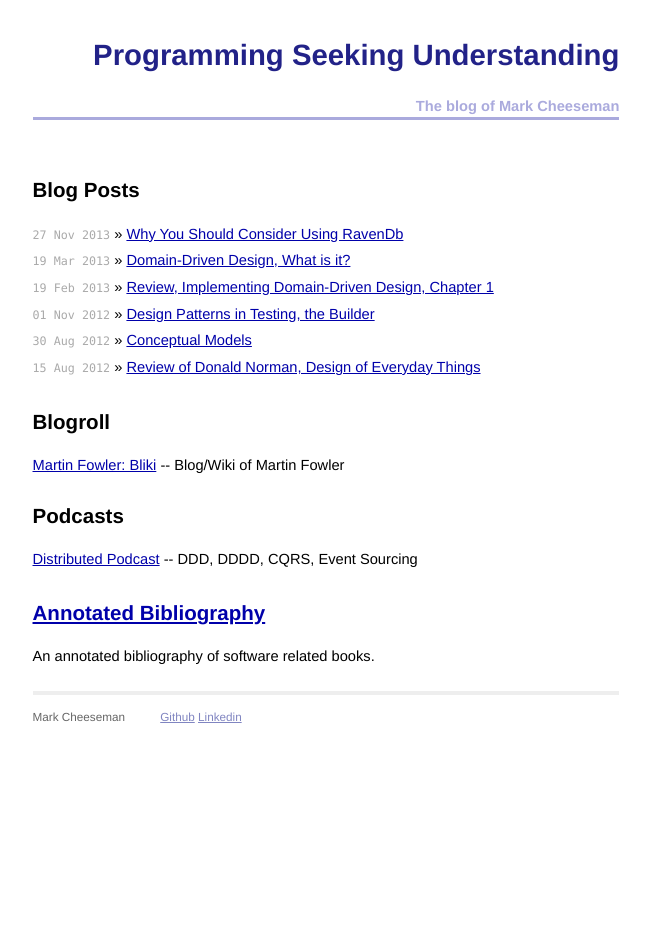
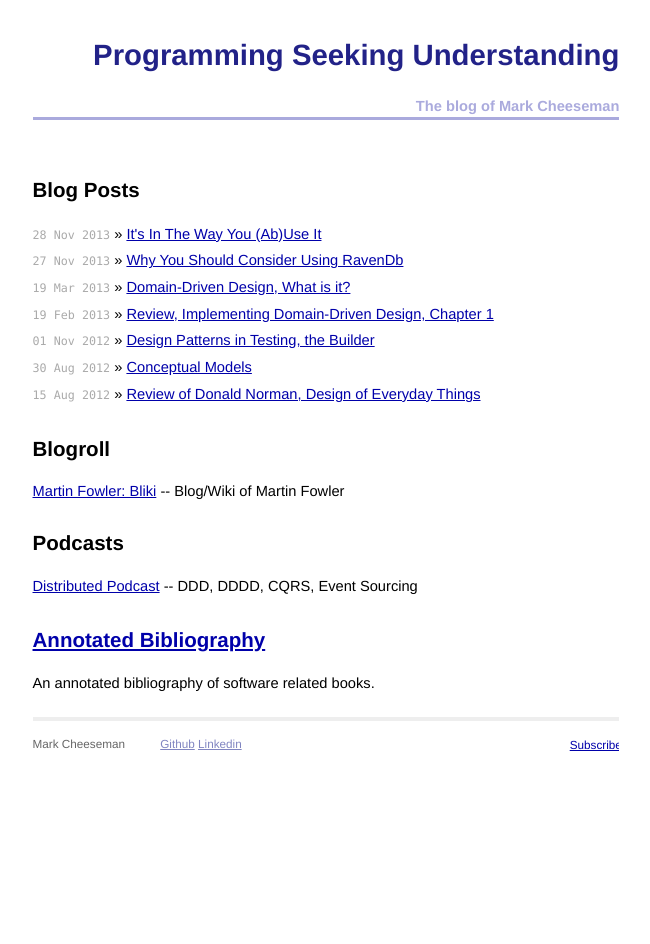
Before and after one commit to hombredequeso/hombredequeso.github.com, a Jekyll site: the page built from index.html, in a window 1280 px wide. Shown: the whole page, without its empty margins (314-964 px from the left). Built offline with Jekyll 4.4.1, drawn with Linux system fonts in a browser that asks for light colours; Markdown is read by kramdown in place of the engine named in the settings; some of the changed lines change nothing that is shown.

Commit message:
Add the way you abuse it post

```diff
--- a/_layouts/default.html
+++ b/_layouts/default.html
@@ -34,7 +34,7 @@
 <div class="site">
   <div class="title">
     <a href="/">Programming Seeking Understanding</a>
-	  <div class="subtitle">The blog of Mark Cheeseman</div>
+    <div class="subtitle">The blog of Mark Cheeseman</div>
   </div>
 
   {{ content }}
@@ -48,9 +48,11 @@
     <div class="contact">
       <p>
         <a href="http://github.com/hombredequeso/">Github</a>
-			  <a href="http://au.linkedin.com/in/mcheeseman">Linkedin</a><br/>
+	<a href="http://au.linkedin.com/in/mcheeseman">Linkedin</a>
+	<br/>
       </p>
     </div>
+	<a class="rss" href="http://hombredequeso.id.au/atom.xml">Subscribe</a>
   </div>
 </div>
 
--- /dev/null
+++ b/_posts/2013-11-28-how-you-abuse-it.md
@@ -0,0 +1,60 @@
+---
+layout: post
+title: It's In The Way You (Ab)Use It
+---
+
+#{{ page.title }}#
+  **(Otherwise Known As: If You Build A Cache, You Will Get A Cache)**
+
+<p class="meta">28 November 2013</p>
+
+
+Databases can be used and abused. It’s nice to use them as intended, but can be quite fun to abuse them too, if you know what you are doing.
+For example, if I create a table in a relational database that looks like this:
+{% highlight sql %}
+CREATE TABLE [dbo].[KeyValue](
+	[Id] [int] NOT NULL,
+	[SerializedData] [nvarchar](255) NOT NULL
+) ON [PRIMARY]
+{% endhighlight %}
+And write code like this:
+{% highlight csharp %}
+class Invoice
+{
+	public int Id {get; set;}
+	public int CustomerId {get; set;}
+	public int ItemId {get; set;}
+	public DateTime Date {get; set;}
+	public string Description {get; set;}
+}
+
+{
+	...
+	Invoice invoice = new Invoice(){
+		CustomerId = customer.Id,
+		ItemId = item.Id,
+		Date = Datetime.Now,
+		Description = “Test Invoice”;
+		SaveSerializedInvoiceInKeyValueTable(invoice);
+}
+{% endhighlight %}
+Aside from having some very average code I am not going to be able to take advantage of the natural features in a relational database. Searching will be, well, problematic, and joining between tables — its just not going to happen. Nothing stops me using the database in this way, but really, if I want a key-value database I may well be better off using a key-value database like Riak or Redis.
+
+The moral of this little illustration is, of course, that whatever the type of database being used, if you build a key-value store, you will end up with something that looks and behaves like a key-value store. If you build a cache, you will get a cache.
+
+What is less clear is that while this may happen by deliberate design, it may also happen unintentionally, simply because the database is not being used as its design intended.
+
+To help understand how document databases are typically intended to be used, a comparison between key-value databases and document databases may be useful. Both types are databases can be broadly classes together as aggregate based databases (Here, I am drawing on terminology from Sadalage and Fowler's book [NoSQL Distilled][NoSQLDistilled]. This means that both types of databases use a key to lookup some aggregate value, potentially stored as JSON as is often the case. It is in the differences between the two types that an indication as to how a document database should be used becomes more apparent, and here I quote:
+
+"The two models differ in that in a key-value database, the aggregate is opaque to the database -- just some big blob of mostly meaningless bits. In contrast, a document database is able to see a structure in the aggregate. ... A document database imposes limits on what we can place in it, defining allowable structures and types. In return, however, we get more flexibility in access."
+[NoSQL Distilled, p. 20][NoSQLDistilled]
+
+Practially, the means by which the structure of data in a document database is taken advantage of is by some means of grouping together like documents, which in RavenDB (and MongoDB) is called collections. Documents in a collection have the same, or a similar enough structure that indexing of some sort can be performed, and they can be combined with other documents, potentially from other collections, in predictable ways, allowing for putting documents together (the closest idea to a relational database's join you are likely to find) and querying.
+
+So, if you are using RavenDB and the documents in a collection start to look like a blob of meaningless data, you might find that you are accidently implementing a key-value database in a document database. It may, in fact, look like little more than a cache. In practice, if you are using the C# client to interact with RavenDB then you are unlikely to fall into this trap. However, it is also possible that if your aggregate (persisted document) is too big that you may find the document database starts to feel more like a key-value store.
+
+On our project, in order to get the best results out of RavenDB, we have found it best to keep to the principle that a document typically corresponds to an aggregate (the mininum amount of data that must be kept in sync at any given time -- essentially the Domain Driven Design definition, see [Evans][Evans] and [Vernon][Vernon]). This is not necessarily the principle that everyone using RavenDB is following, nor is it necessarily a rule/law we always follow (I used the word 'principle' for a reason). However, for our program, a freight forwarding application following well defined business processes, it has served us well.
+
+[NoSQLDistilled]: http://martinfowler.com/books/nosql.html
+[Evans]: http://www.informit.com/store/domain-driven-design-tackling-complexity-in-the-heart-9780321125217
+[Vernon]: http://www.informit.com/store/implementing-domain-driven-design-9780133039894
```
